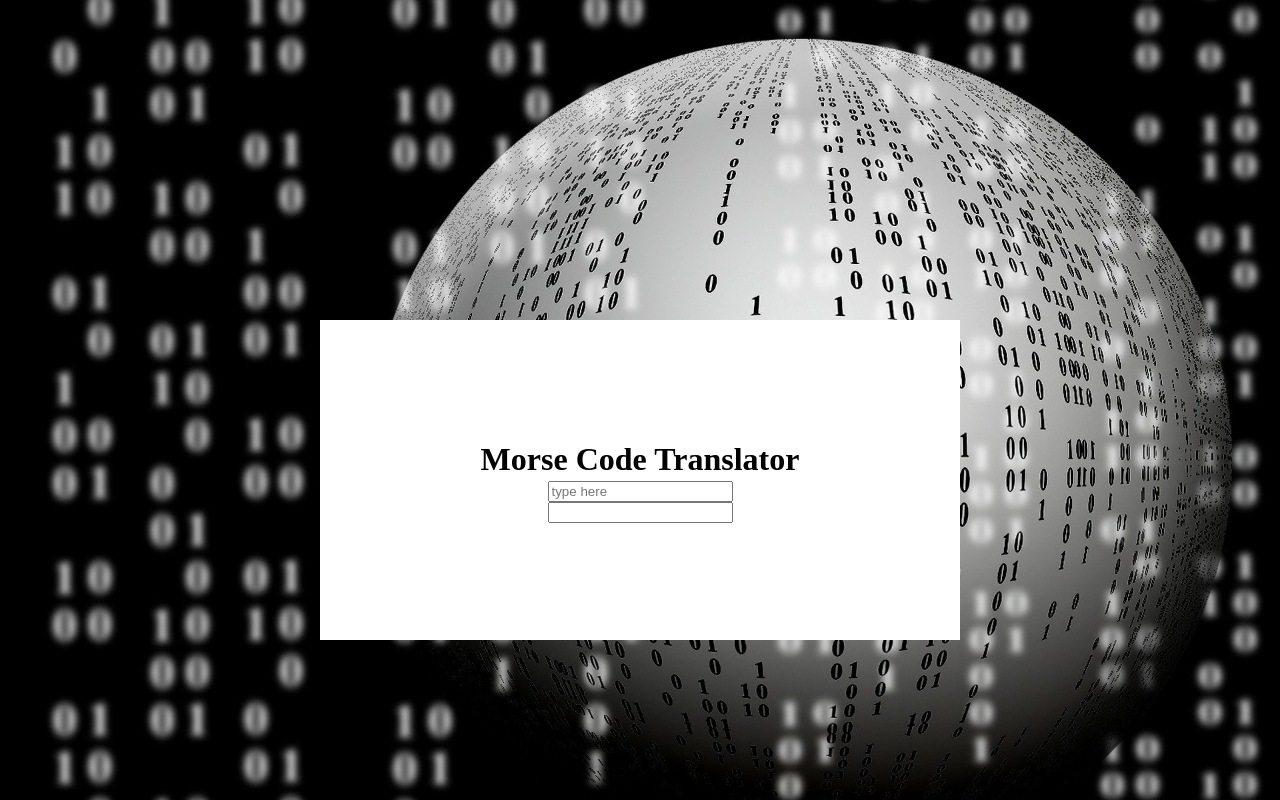
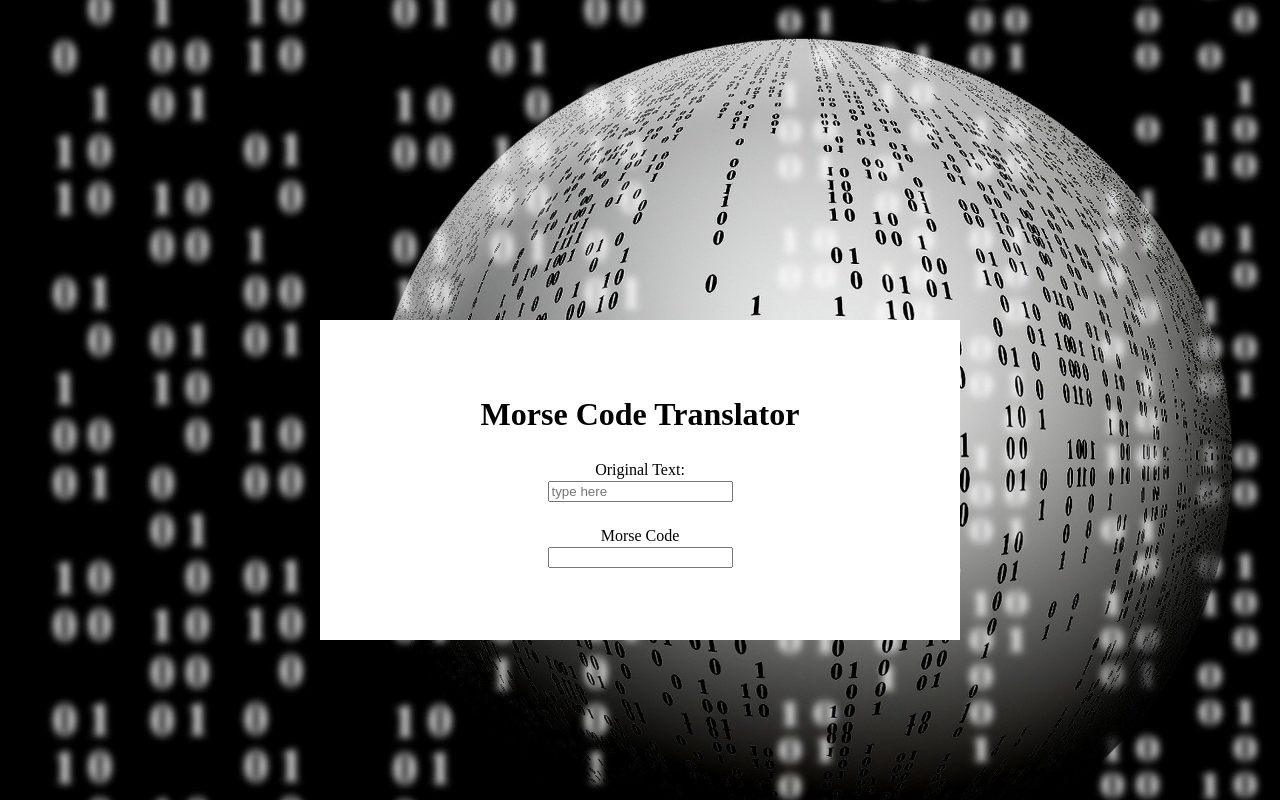
Before and after one commit to Ioannis-Kavalidis/morse-code-translator, a React (Create React App) app: page / in a window 1280 px wide. Built offline with nearby package versions, Linux system fonts and the light colour scheme.

Commit message:
few decorative changes in scss

```diff
--- a/src/App.js
+++ b/src/App.js
@@ -27,11 +27,15 @@ class App extends Component {
     return (
       <div className="App">
         <h1>Morse Code Translator</h1>
+        <br />
+        Original Text:
         <input
           className="form"
           onChange={(e) => this.translateToMorse(e.target.value)}
           placeholder="type here"
         />
+        <br />
+        Morse Code
         <input className="form2" value={this.state.output} />
       </div>
     );
--- a/src/scss/main.scss
+++ b/src/scss/main.scss
@@ -14,7 +14,6 @@ body {
   background-color: #fff;
   width: 40rem;
   height: 20rem;
-
   display: flex;
   flex-wrap: wrap;
   flex-direction: column;
```
